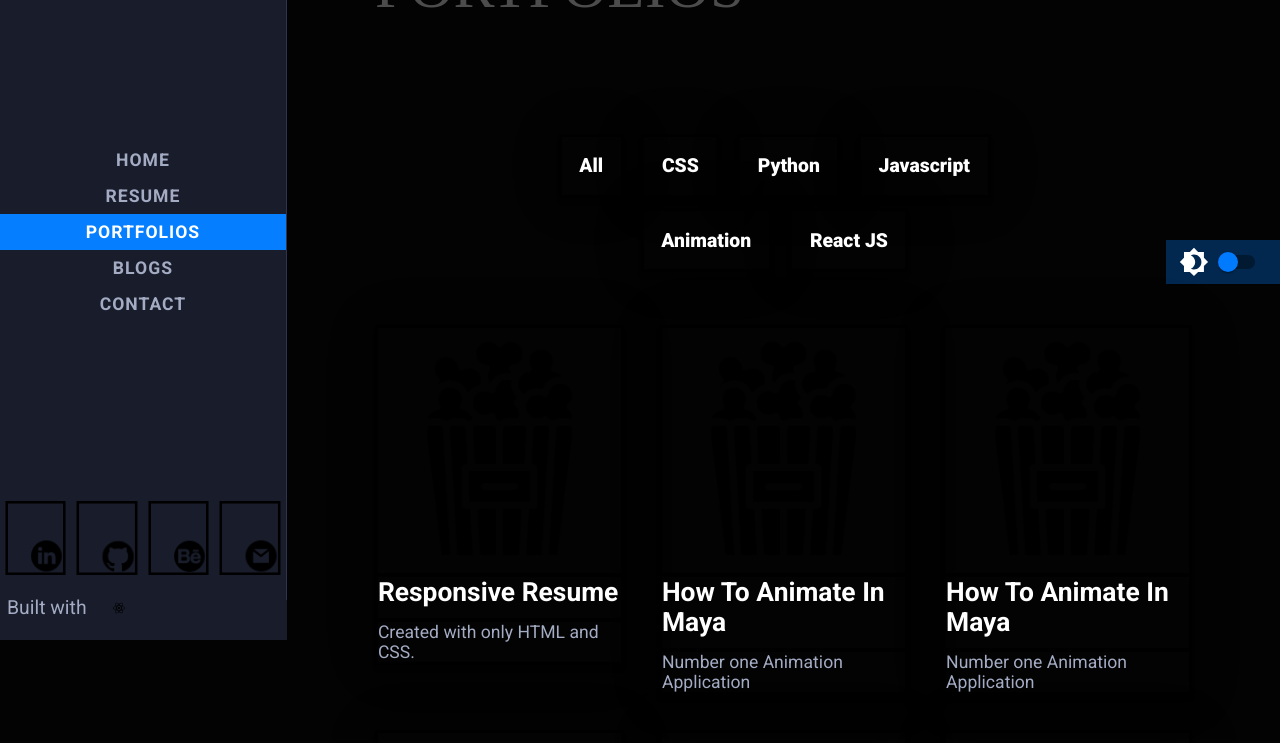
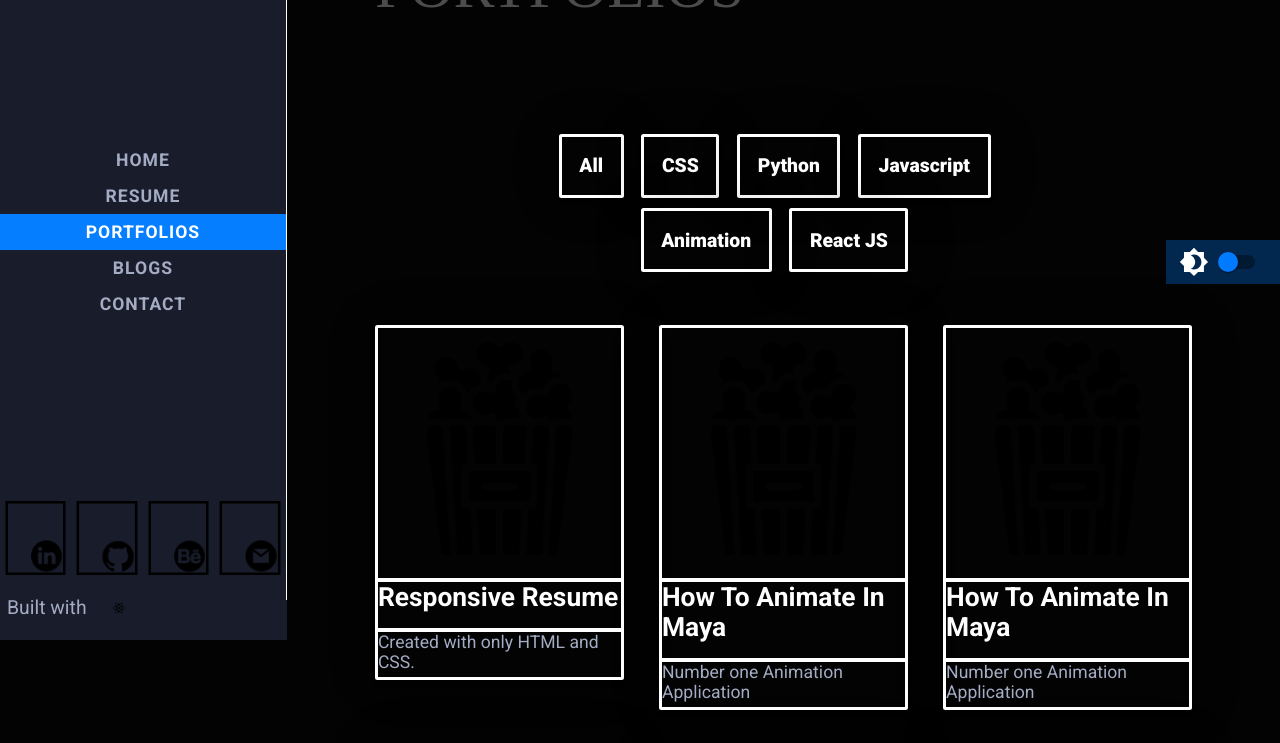
Before and after one commit to cuitlazotlac/portfolio-v2, a React (Create React App) app: page /portfolios in a window 1280 px wide. Shown: the part 160-903 px from the top of the page. Built offline with nearby package versions, Linux system fonts and the light colour scheme; a web font is replaced by a local one.

Commit message:
making progress on the dark/light theme

```diff
--- a/src/Components/Button.js
+++ b/src/Components/Button.js
@@ -27,7 +27,7 @@ const ButtonStyled = styled.button`
   margin-right: 1rem;
   margin-bottom: .6rem;
   padding: 0.6rem 2rem;
-  border: 3px solid black;
+  border: 3px solid var(--border-color);
   background: none;
   font-weight: 900;
   transition: all 0.3s ease-in-out;
@@ -46,7 +46,7 @@ const ButtonStyled = styled.button`
     transform: translate(7px, -7px);
     transform-style: preserve-3d;
     transition: all 0.2s ease-in-out;
-    box-shadow: 5px 10px black;Í
+    box-shadow: 5px 10px var(--border-color);
   }
 //   &:not(:last-child) {
 //     margin-right: 0.6rem;
--- a/src/Components/Menu.js
+++ b/src/Components/Menu.js
@@ -1,17 +1,17 @@
-import React from 'react'
-import styled from 'styled-components';
-import GitHub from '@material-ui/icons/GitHub';
-import Pinterest from '@material-ui/icons/Pinterest';
+import React from "react";
+import styled from "styled-components";
+import GitHub from "@material-ui/icons/GitHub";
+import Pinterest from "@material-ui/icons/Pinterest";
 
-function Menu({menuItem}) {
+function Menu({ menuItem }) {
   return (
-        <MenuItemStyled >
-            {
-                menuItem.map((item)=>{
-                    return <div className="grid-item" key={item.id}>
+    <MenuItemStyled>
+      {menuItem.map((item) => {
+        return (
+          <div className="grid-item" key={item.id}>
             <div className="portfolio-content">
               <div className="portfolio-image">
-                                <img src={item.image} alt=""/>
+                <img src={item.image} alt="" />
                 <ul>
                   <li>
                     <a href={item.link1}>
@@ -29,10 +29,10 @@ function Menu({menuItem}) {
               <p>{item.text}</p>
             </div>
           </div>
-                })
-            }
+        );
+      })}
     </MenuItemStyled>
-    )
+  );
 }
 
 const MenuItemStyled = styled.div`
@@ -47,7 +47,7 @@ const MenuItemStyled = styled.div`
     }
     .grid-item{
         .portfolio-content{
-            border: 3px solid black;
+            border: 3px solid var(--border-color);
             transition: all 0.3s ease-in-out;
             box-shadow: 0 5px 3px rgba(0, 0, 0, 0.2), 0px 0px 50px rgba(0, 0, 0, 0.2);
             border-radius: 2.5px;
@@ -58,19 +58,22 @@ const MenuItemStyled = styled.div`
             &:hover{
                 transform: scale(1.1);
                 transform: translate(7px, -7px);
-                // border-right: 9px solid black;
-                // border-bottom: 9px solid black;
                 transform-style: preserve-3d;
                 transition: all 0.2s ease-in-out;
-                box-shadow: 5px 10px black;
+                box-shadow: 5px 10px var(--border-color);
             }
             h6{
                 font-size: 1.5rem;
-                border-top: 4px solid black;
+                border-top: 4px solid var(--border-color);
+                margin-top: 5px;
+                margin-bottom: 5px;
+                text-align: left
             }
             p{
                 font-size: 1rem;
-                border-top: 4px solid black;
+                border-top: 4px solid var(--border-color);
+                margin-top: 5px;
+                margin-bottom: 5px;
             }
             img{
                 width: 100%;
--- a/src/resources/styles/GlobalStyle.js
+++ b/src/resources/styles/GlobalStyle.js
@@ -20,6 +20,7 @@ const GlobalStyle = createGlobalStyle`
     --scrollbar-bg-color: #383838;
     --scrollbar-thump-color: #6b6b6b;
     --scrollbar-track-color: #383838;
+    --border-color: #383838;
 } */
 .light-theme{
     --primary-color: #007bff;
@@ -38,6 +39,7 @@ const GlobalStyle = createGlobalStyle`
     --scrollbar-bg-color: #383838;
     --scrollbar-thump-color: #6b6b6b;
     --scrollbar-track-color: #383838;
+    --border-color: #383838;
 }
 .dark-theme{
     --primary-color: #007bff;
@@ -56,6 +58,7 @@ const GlobalStyle = createGlobalStyle`
     --scrollbar-bg-color: #383838;
     --scrollbar-thump-color: #6b6b6b;
     --scrollbar-track-color: #383838;
+    --border-color: white;
 }
 *{
     margin: 0;
```
Lines whose indentation alone changed are shown as unchanged.
